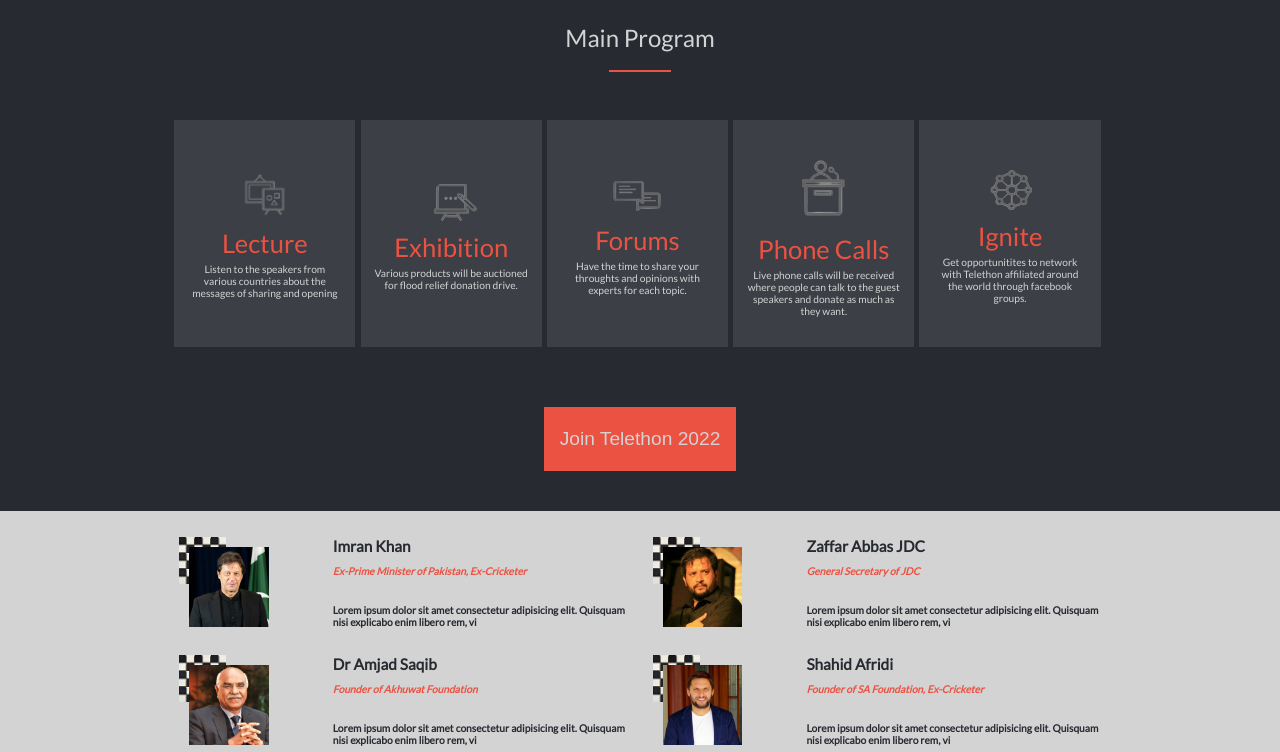
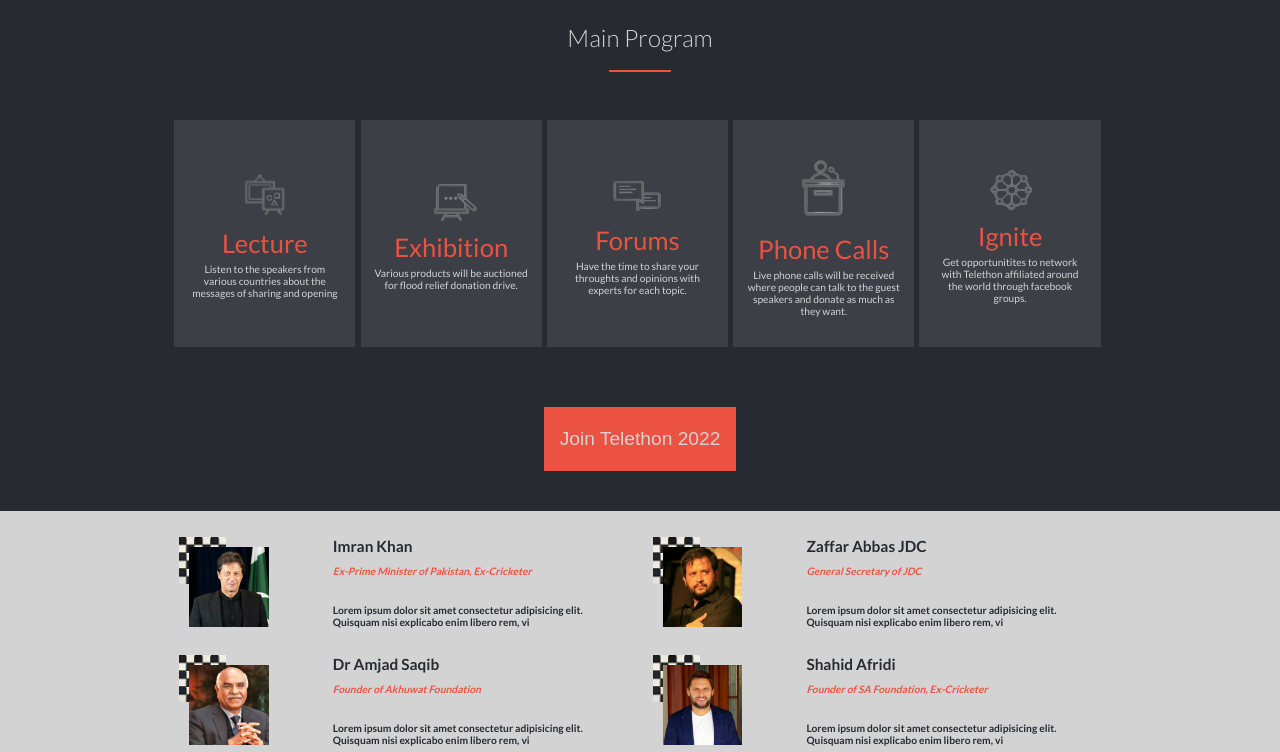
Before and after one commit to usamamaliq/Conference-Page-Capstone-1, a website: page index.html in a window 1280 px wide. Shown: the part 748-1500 px from the top of the page. Drawn offline with Linux system fonts and the light colour scheme.

```diff
--- a/index.html
+++ b/index.html
@@ -6,7 +6,7 @@
     <meta name="viewport" content="width=device-width, initial-scale=1.0">
     <link rel="stylesheet" href="style.css">
     <link rel="stylesheet" href="https://cdnjs.cloudflare.com/ajax/libs/font-awesome/4.7.0/css/font-awesome.min.css">
-    <link rel="stylesheet" href="https://fonts.googleapis.com/css?family=Lato">
+    <link href="https://fonts.googleapis.com/css2?family=Lato:wght@300;400;700;900&display=swap" rel="stylesheet"/>
     <title>Telethon</title>
 </head>
 <body>
```
Also changed, not shown: README.md, 1 other file.
